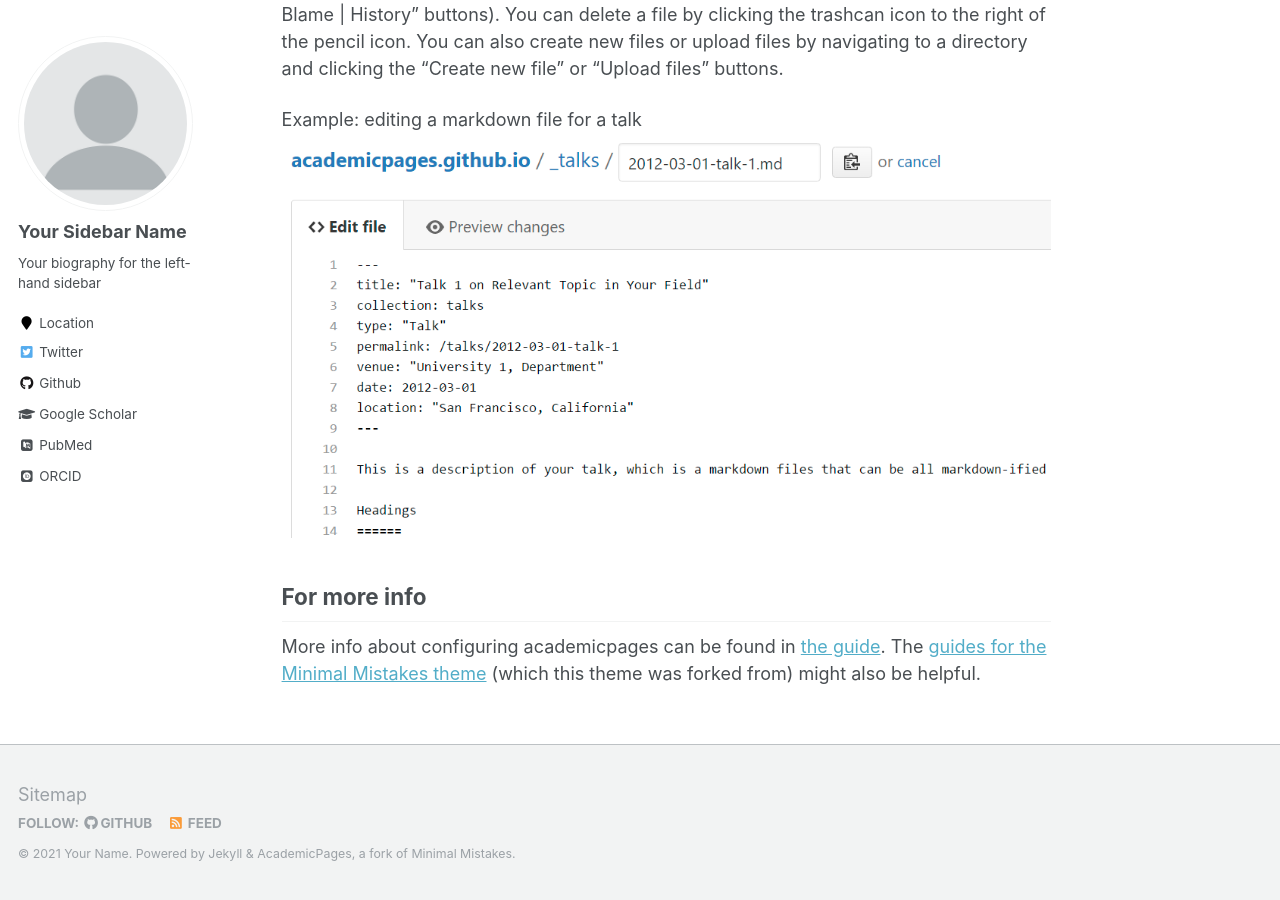
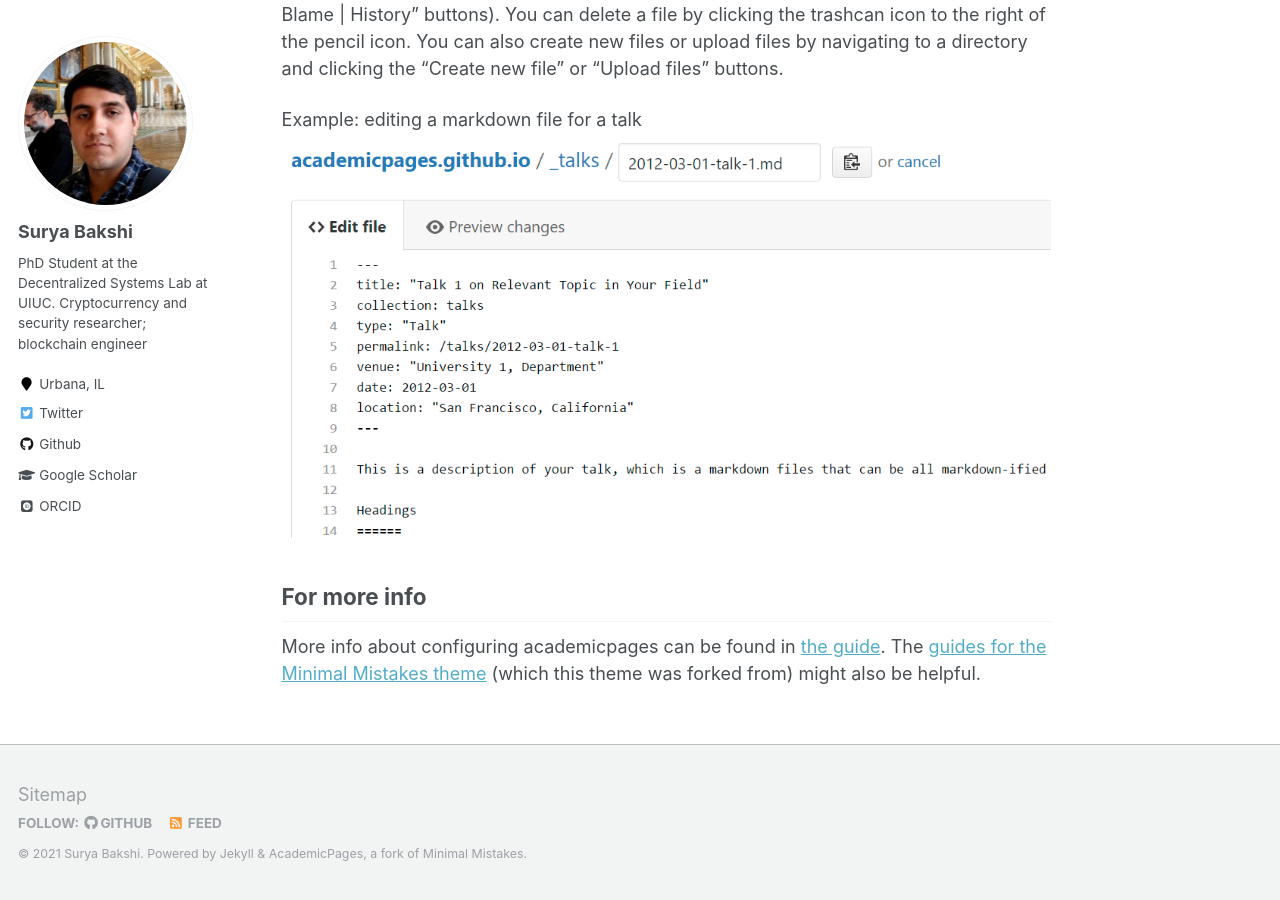
Before and after one commit to srya-b/srya-b.github.io, a Jekyll site: the page built from _pages/about.md, in a window 1280 px wide and 900 px high, scrolled down 2463 px. Built offline with Jekyll 4.4.1, drawn with Linux system fonts in a browser that asks for light colours; some web fonts are replaced; a file with an impossible date is left out; some of the changed text lies outside the part shown.

```diff
--- a/_config.yml
+++ b/_config.yml
@@ -7,13 +7,13 @@
 
 # Site Settings
 locale                   : "en-US"
-title                    : "Your Name / Site Title"
+title                    : "Surya Bakshi"
 title_separator          : "-"
-name                     : &name "Your Name"
+name                     : &name "Surya Bakshi"
 description              : &description "personal description"
-url                      : https://academicpages.github.io # the base hostname & protocol for your site e.g. "https://mmistakes.github.io"
+url                      : https://sbaks0820.github.io # the base hostname & protocol for your site e.g. "https://mmistakes.github.io"
 baseurl                  : "" # the subpath of your site, e.g. "/blog"
-repository               : "academicpages/academicpages.github.io"
+repository               : "sbaks0820/sbaks0820.github.io"
 teaser                   :  # filename of teaser fallback teaser image placed in /images/, .e.g. "500x300.png"
 breadcrumbs              : false # true, false (default)
 words_per_minute         : 160
@@ -80,13 +80,13 @@ analytics:
 
 # Site Author
 author:
-  name             : "Your Sidebar Name"
+  name             : "Surya Bakshi"
   avatar           : "profile.png"
-  bio              : "Your biography for the left-hand sidebar"
-  location         : "Location"
+  bio              : "PhD Student at the Decentralized Systems Lab at UIUC. Cryptocurrency and security researcher; blockchain engineer"
+  location         : "Urbana, IL"
   employer         :
-  pubmed           : "https://www.ncbi.nlm.nih.gov/pubmed/?term=john+snow"
-  googlescholar    : "http://yourfullgooglescholarurl.com"
+  pubmed           :
+  googlescholar    : "https://scholar.google.com/citations?hl=en&user=SCMU3oAAAAAJ"
   email            :
   researchgate     :  # example: "https://www.researchgate.net/profile/yourprofile"
   uri              :
@@ -96,7 +96,7 @@ author:
   flickr           :
   facebook         :
   foursquare       :
-  github           : "academicpages"
+  github           : "sbaks0820"
   google_plus      :
   keybase          :
   instagram        :
@@ -109,7 +109,7 @@ author:
   stackoverflow    : # http://stackoverflow.com/users/123456/username
   steam            :
   tumblr           :
-  twitter          : "replacethistwitterhandle"
+  twitter          : "suryabakshi"
   vine             :
   weibo            :
   xing             :
```
Also changed, not shown: _publications/battleship.md (added, +8 -0 lines), images/profile.png.
